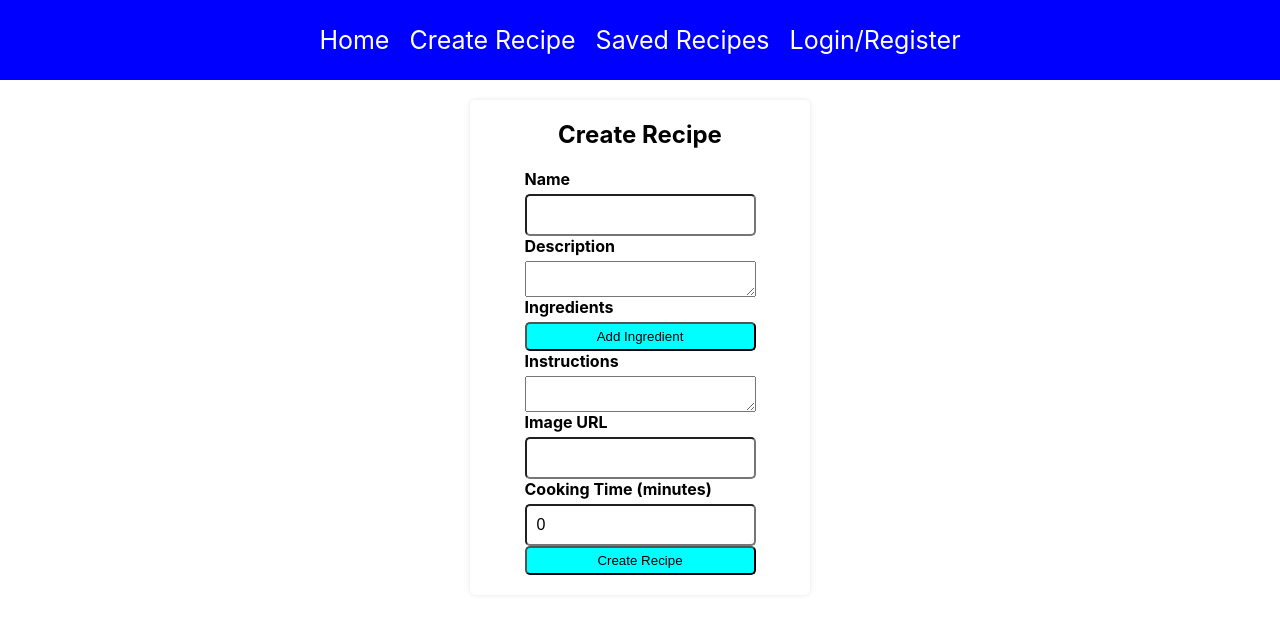
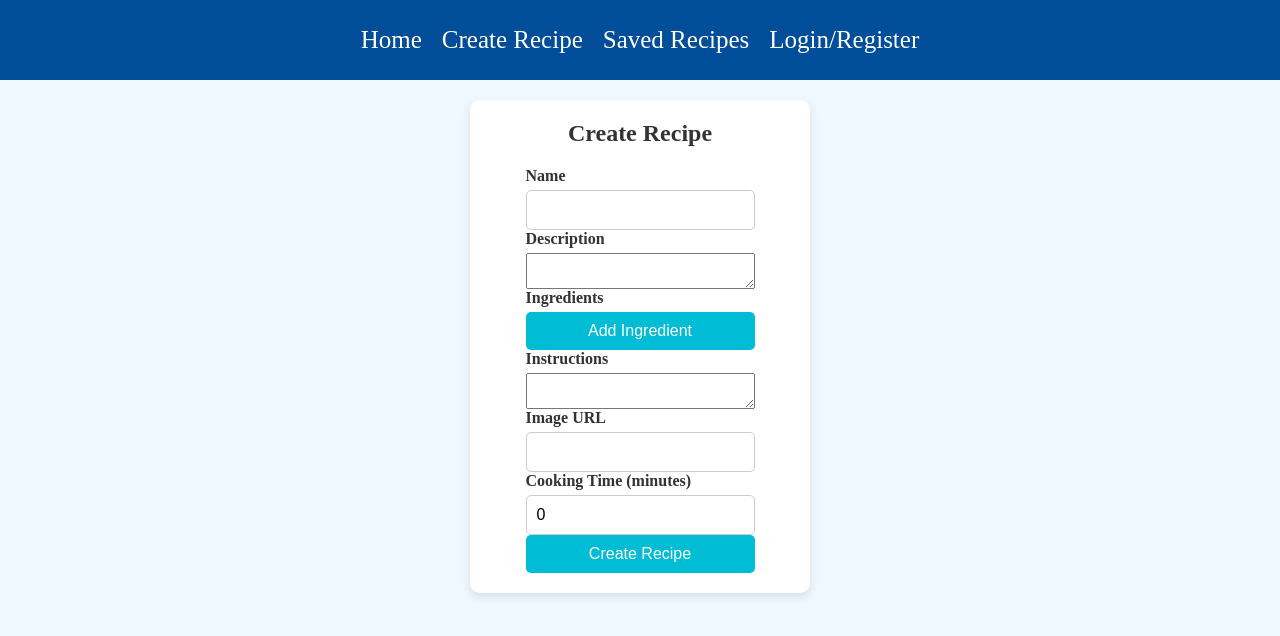
Before and after one commit to Pranav-kore/Recipe_App, a React (Create React App) app in the folder client/: page /create-recipe in a window 1280 px wide. Shown: the top 636 px of the page. Built offline with nearby package versions, Linux system fonts and the light colour scheme.

Commit message:
Update App.css

```diff
--- a/client/src/App.css
+++ b/client/src/App.css
@@ -3,13 +3,14 @@
   flex-direction: column;
   justify-content: center;
   align-items: center;
-  font-family: -apple-system, BlinkMacSystemFont, "Segoe UI", Roboto, Oxygen,
-    Ubuntu, Cantarell, "Open Sans", "Helvetica Neue", sans-serif;
+  font-family: "Times New Roman", serif;
+  animation: fadeIn 1s ease-in-out;
 }
 
 body {
   margin: 0;
   padding: 0;
+  background-color: #f0f8ff; /* Light background color */
 }
 
 .auth {
@@ -17,7 +18,7 @@ body {
   justify-content: center;
   align-items: center;
   height: 100vh;
-  background-color: #f2f2f2;
+  background-color: #f9f9f9;
 }
 
 .auth-container {
@@ -26,11 +27,12 @@ body {
   justify-content: center;
   align-items: center;
   padding: 20px;
-  background-color: white;
-  border-radius: 5px;
-  box-shadow: 0 0 5px rgba(0, 0, 0, 0.1);
+  background-color: #ffffff;
+  border-radius: 10px;
+  box-shadow: 0 4px 10px rgba(0, 0, 0, 0.1);
   margin: 20px;
   width: 400px;
+  animation: fadeIn 1s ease-in-out;
 }
 
 .form-group {
@@ -42,24 +44,32 @@ body {
 label {
   font-weight: bold;
   margin-bottom: 5px;
+  color: #333;
 }
 
 input {
   padding: 10px;
   font-size: 16px;
   border-radius: 5px;
+  border: 1px solid #ccc;
+  transition: border 0.3s ease;
+}
+
+input:focus {
+  border: 1px solid #0099cc; /* Focus color */
 }
 
 .navbar {
   margin: 0;
   width: 100%;
   height: 80px;
-  background-color: blue;
+  background-color: #004d99; /* Dark blue background */
   display: flex;
   justify-content: center;
   align-items: center;
   color: white;
   text-decoration: none;
+  animation: slideIn 1s ease-out;
 }
 
 a {
@@ -67,10 +77,12 @@ a {
   text-decoration: none;
   margin: 10px;
   font-size: 25px;
+  transition: transform 0.3s ease, border-bottom 0.3s dotted;
 }
-a:hover{
-  scale: 1.1;
-  border-bottom: 2px dotted red;
+
+a:hover {
+  transform: scale(1.1);
+  border-bottom: 2px dotted #ff6347; /* Tomato color */
 }
 
 .create-recipe {
@@ -79,16 +91,18 @@ a:hover{
   justify-content: center;
   align-items: center;
   padding: 20px;
-  background-color: white;
-  border-radius: 5px;
-  box-shadow: 0 0 5px rgba(0, 0, 0, 0.1);
+  background-color: #ffffff;
+  border-radius: 10px;
+  box-shadow: 0 4px 10px rgba(0, 0, 0, 0.1);
   margin: 20px;
   width: 300px;
 }
+
 .create-recipe form {
   display: flex;
   flex-direction: column;
 }
+
 ul {
   list-style: none;
   padding: 0;
@@ -99,13 +113,19 @@ ul {
 }
 
 li {
-  border: 1px solid black;
+  border: 1px solid #ddd;
   padding: 10px;
   margin-bottom: 10px;
+  transition: background-color 0.3s ease;
+}
+
+li:hover {
+  background-color: #f0f0f0;
 }
 
 h2 {
   margin-top: 0;
+  color: #333;
 }
 
 img {
@@ -116,23 +136,51 @@ img {
 
 img {
   width: 400px;
+  border-radius: 5px;
 }
 
 p {
   max-width: 400px;
-  font-size: 12px;
+  font-size: 14px;
   display: -webkit-box;
   line-clamp: 5;
   -webkit-line-clamp: 3; /* Limit to 3 lines */
   -webkit-box-orient: vertical;
   overflow: hidden;
   text-overflow: ellipsis;
-  max-height: 6em
+  max-height: 6em;
+  color: #555;
 }
 
-button{
-  padding: 5px;
+button {
+  padding: 10px;
   cursor: pointer;
   border-radius: 5px;
-  background-color: aqua;
+  background-color: #00bcd4; /* Aqua color */
+  color: white;
+  border: none;
+  font-size: 16px;
+  transition: background-color 0.3s ease;
 }
+
+button:hover {
+  background-color: #0097a7; /* Darker aqua on hover */
+}
+
+@keyframes fadeIn {
+  0% {
+    opacity: 0;
+  }
+  100% {
+    opacity: 1;
+  }
+}
+
+@keyframes slideIn {
+  0% {
+    transform: translateY(-100%);
+  }
+  100% {
+    transform: translateY(0);
+  }
+}
```
